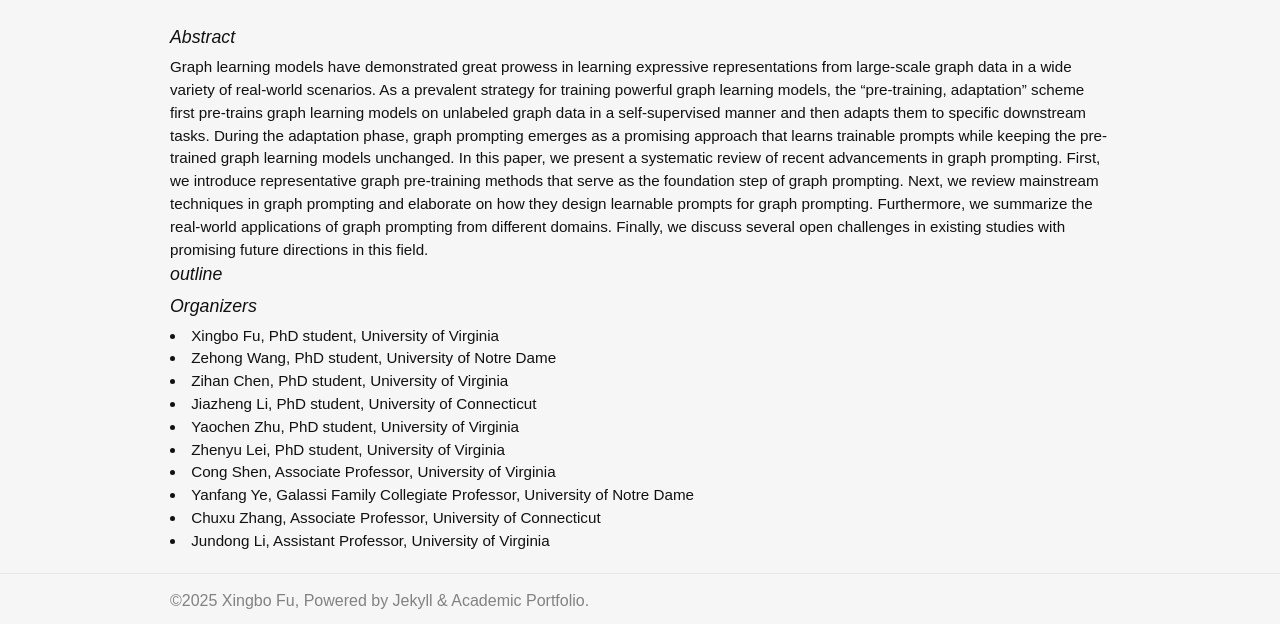
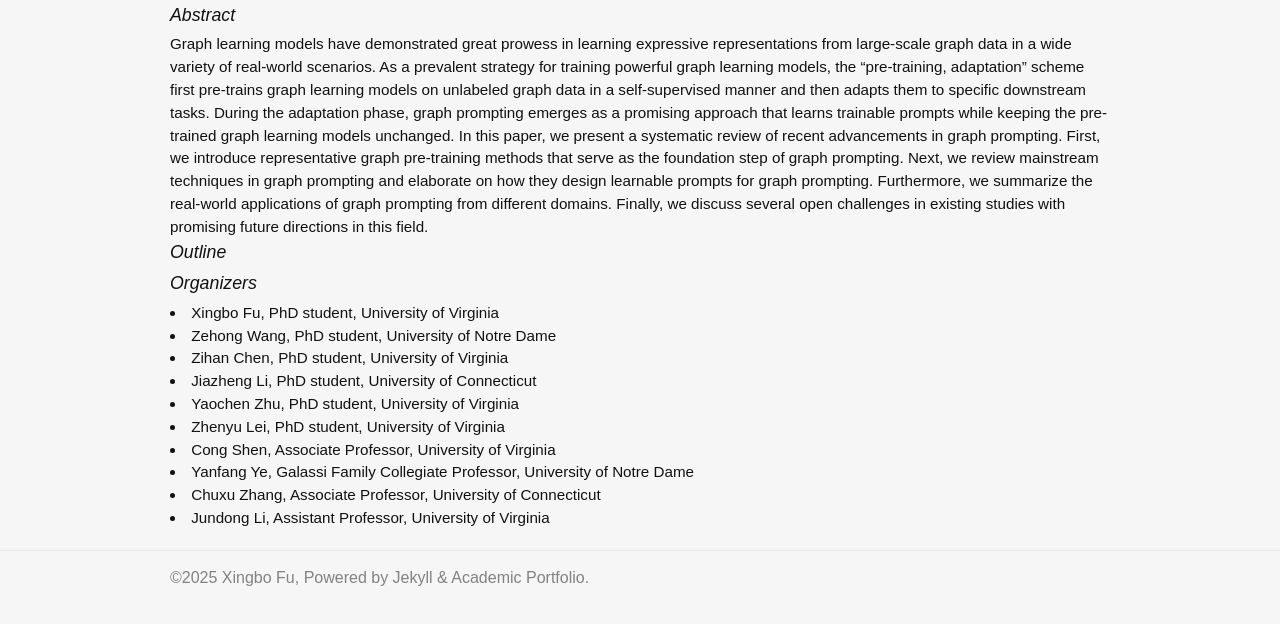
Before and after one commit to xbfu/xbfu.github.io, a Jekyll site: the page built from tutorials/graph-prompting.md, in a window 1280 px wide. Shown: the part 503-1127 px from the top of the page. Built offline with Jekyll 4.4.1, drawn with Linux system fonts in a browser that asks for light colours; nearby versions of some CDN libraries; after the commit the page ends 1104 px from its top, so only the background shows below that; some of the changed text lies outside the part shown.

Commit message:
Update graph-prompting.md

```diff
--- a/tutorials/graph-prompting.md
+++ b/tutorials/graph-prompting.md
@@ -10,8 +10,6 @@
 <br>
 <img src="https://kdd2025.kdd.org/wp-content/uploads/2024/12/logo_to_KDD-2.png" style="padding: 0.00025rem; border: 0.001px solid #dee2e6; border-radius: 0.0025em; background-size: 0.002px; background-color: #fff"/>
 
-in *ACM SIGKDD Conference on Knowledge Discovery and Data Mining (KDD 2025)*
-<br>
 <br>
 
 
@@ -26,7 +24,7 @@
 Furthermore, we summarize the real-world applications of graph prompting from different domains.
 Finally, we discuss several open challenges in existing studies with promising future directions in this field.
 
-### outline
+### Outline
 
 
 ### Organizers
```
